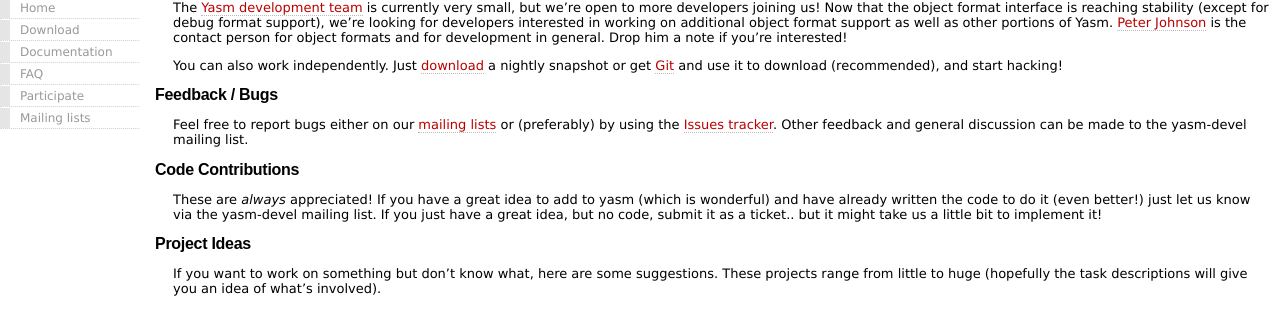
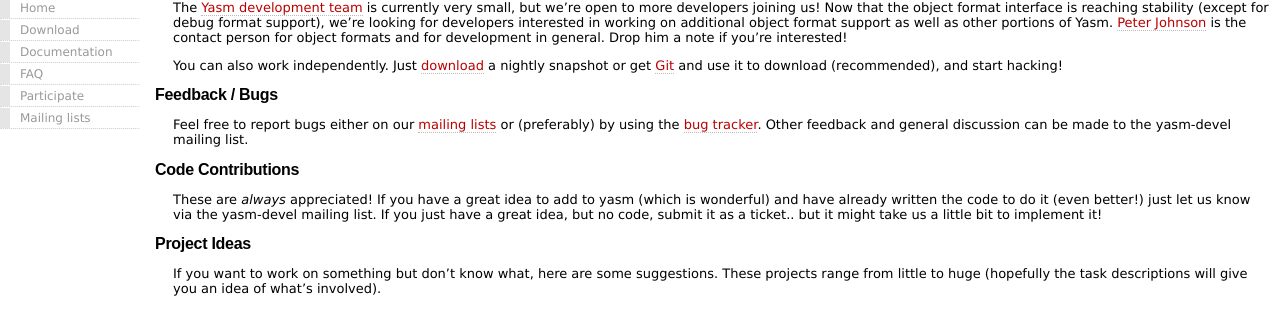
Before and after one commit to yasm/yasm.github.com, a Jekyll site: the page built from HowToContribute.md, in a window 1280 px wide. Shown: the part 144-453 px from the top of the page. Built offline with Jekyll 4.4.1, drawn with Linux system fonts in a browser that asks for light colours.

Commit message:
Change bug tracker link to lighthouse.

```diff
--- a/HowToContribute.md
+++ b/HowToContribute.md
@@ -13,7 +13,7 @@
 Feedback / Bugs
 ---------------
 
-Feel free to report bugs either on our [mailing lists](/MailingList.html) or (preferably) by using the [Issues tracker](http://github.com/yasm/yasm/issues).  Other feedback and general discussion can be made to the yasm-devel mailing list.
+Feel free to report bugs either on our [mailing lists](/MailingList.html) or (preferably) by using the [bug tracker](http://tortall.lighthouseapp.com/projects/78676-yasm).  Other feedback and general discussion can be made to the yasm-devel mailing list.
 
 Code Contributions
 ------------------
```
